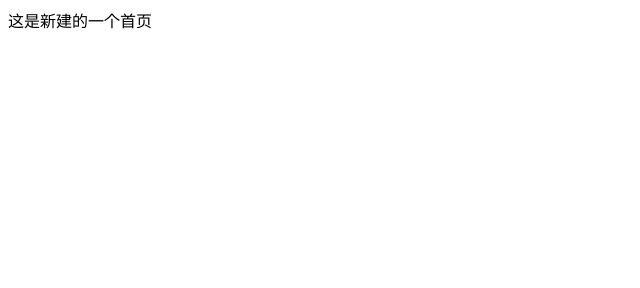
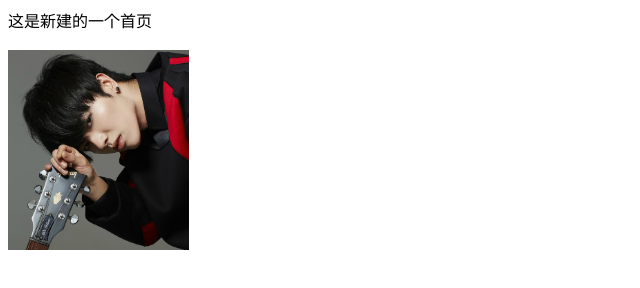
Before and after one commit to xiaocai3324/GitStudy44_01, a plain HTML site: page index.html in a window 1280 px wide. Shown: the whole page, without its empty margins (0-640 px from the left). Drawn offline with Linux system fonts and the light colour scheme.

Commit message:
添加了一个帅哥

```diff
--- a/index.html
+++ b/index.html
@@ -8,5 +8,8 @@
 </head>
 <body>
     <div>这是新建的一个首页</div>
+    <br>
+    <img src="./huahua02.png" alt="" style="height: 200px;">
+
 </body>
 </html>
```
Also changed, not shown: huahua02.png (added).
